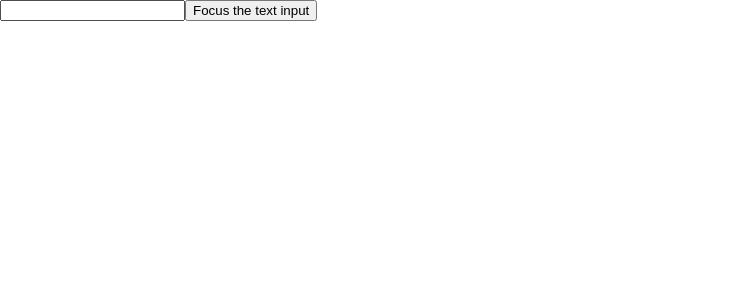
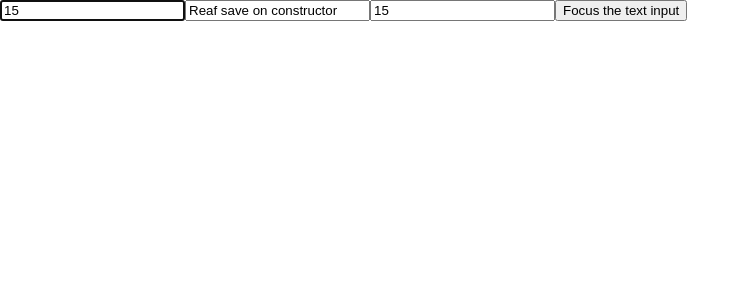
Before and after one commit to vladtihonovskiy/react-lessons-new, a React (Create React App) app: page / in a window 1280 px wide. Shown: the top 300 px of the page, without its empty margins (0-750 px from the left). Built offline with nearby package versions, Linux system fonts and the light colour scheme.

Commit message:
Add refs

```diff
--- a/src/App.js
+++ b/src/App.js
@@ -7,29 +7,60 @@ class App extends React.Component {
 	constructor(props) {
 		super(props);
 
-		//this.textIputSmartInput = React.createRef();
+		this.textInputSmartInputCreating = React.createRef();
+
+		this.text = "";
 		// create a ref to store the textInput DOM element
+		//this.textInputSmartInput = 5;
+	}
+
+	state = {
+		text: ""
+	}
+
+	componentDidMount() {
+		this.refs.textInputSmartInput.value = 15;
+		this.refs.textInputSmartInput.focus();
+
+		this.setState({
+			text:  this.refs.textInputSmartInput.value
+		});
+
+		this.textInputSmartInputCreating.current.value = "Reaf save on constructor";
 	}
 
 	focusTextInput = () => {
+
+		console.log(this.refs);
+
+		this.setState({
+			text:  this.refs.textInputSmartInput.value
+		});
 		// Explicitly focus the text input using the raw DOM API
 		// // Note: we're accessing "current" to get the DOM node
 		// console.log(this.refs);
 		// this.refs.textInput.focus();
-		//
-		// console.log(this.refs.textInput.value)
-		// //this.textIputSmartInput.current.focus();
+
+		this.textInputSmartInputCreating.current.value = this.refs.textInputSmartInput.value;
 	}
 
 	render() {
 		// tell React that we want to associate the <input> ref
 		// with the `textInput` that we created in the constructor
+		//console.log(this.textInputSmartInput);
 		return (
 			<div>
 				<input
 					type="text"
-					ref={"textInput"} />
+					onChange={this.focusTextInput}
+					ref={"textInputSmartInput"} />
 
+				<input
+					type="text"
+					onChange={this.focusTextInput}
+					ref={this.textInputSmartInputCreating} />
+
+				<input type="text" value={this.state.text} />
 				<input
 					type="button"
 					value="Focus the text input"
```
